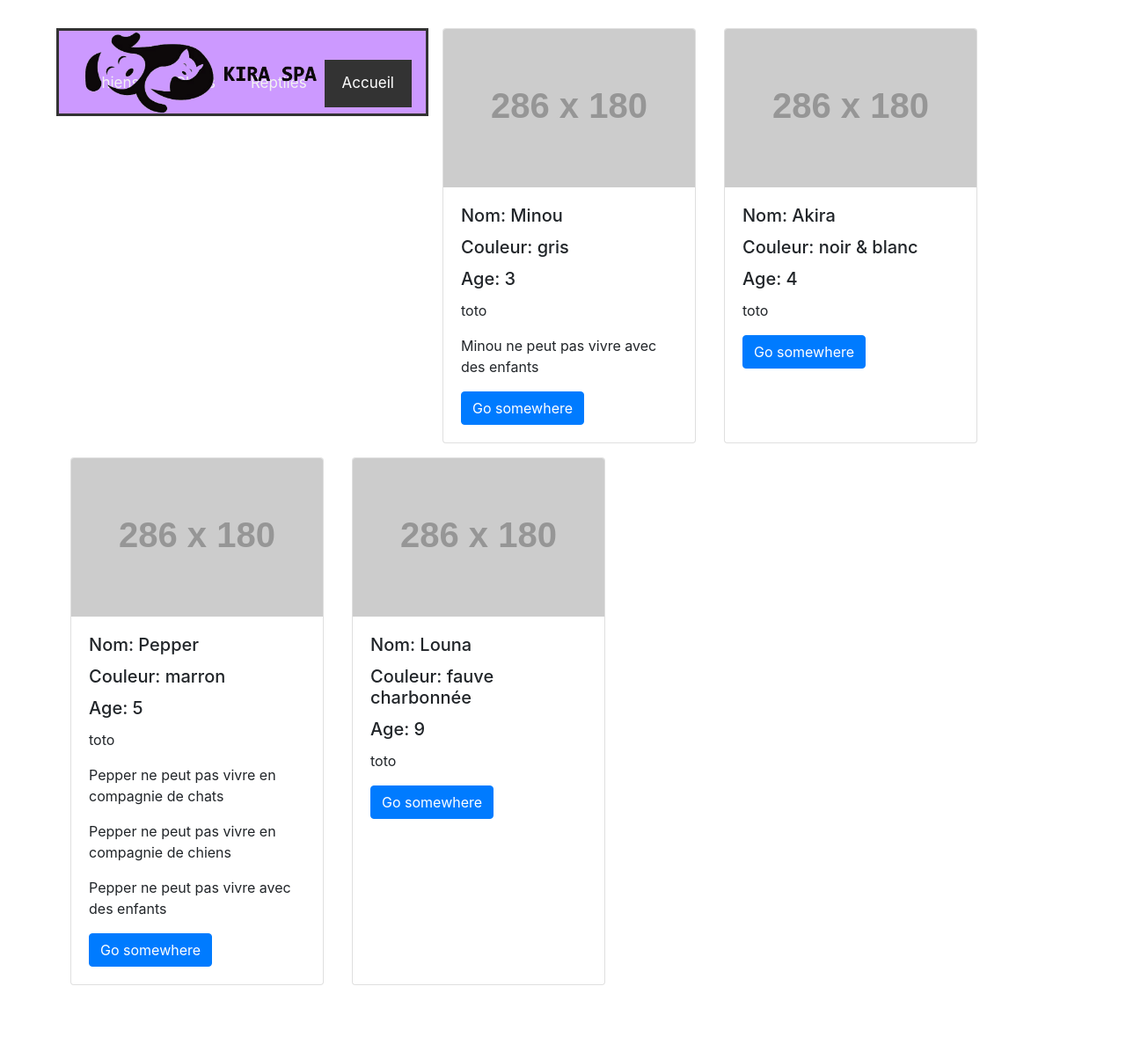
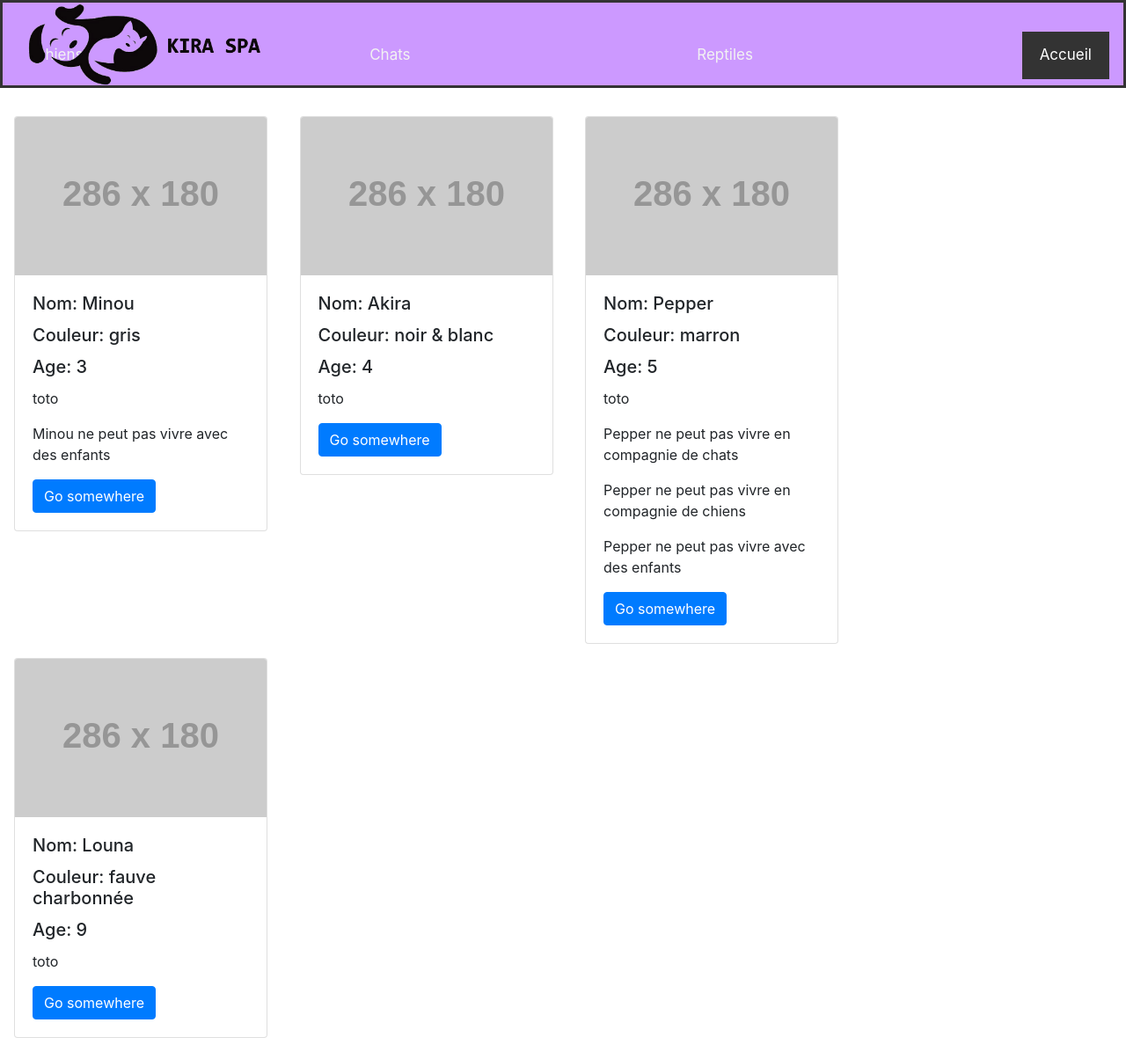
Before and after one commit to NADROWORLD/Projectphp, a PHP site: page / in a window 1280 px wide. Shown: the whole page at 88% size. Before the commit the page ends 1120 px from the top, so only its background shows below. Run offline with PHP 8.4, Linux system fonts and the light colour scheme; data comes from the database, SQL or seed files in the repository; grey boxes labelled with a size stand in for pictures from a placeholder-image service; some libraries are stand-ins or nearby versions.

Commit message:
some css

```diff
--- a/App/templates/css/main.css
+++ b/App/templates/css/main.css
@@ -14,6 +14,7 @@
   background-color: #cc99ff;
   height: 100px;
   border: medium solid #333;
+  margin-bottom: 2rem;
 }
 
 .navbar a {
@@ -37,3 +38,7 @@
   color: white;
 }
 /* END NAV BAR */
+
+.card {
+  display: inline-flex !important;
+}
--- a/App/templates/head/head.php
+++ b/App/templates/head/head.php
@@ -5,14 +5,14 @@
   <head>
     <meta charset="utf-8">
     <title>navbar</title>
-    <link rel="stylesheet" href="/App/templates/css/main.css">
+    <link rel="stylesheet" href="./App/templates/css/main.css">
   </head>
 
 
 <body>
 
   <div class="navbar">
-    <img class="logo" width=300px; src="/App/templates/img/logo.png" >
+    <img class="logo" width=300px; src="./App/templates/img/logo.png" >
 
     <a href="#Chiens">Chiens</a>
     <a href="#Chats">Chats</a>
--- a/App/templates/indexView.php
+++ b/App/templates/indexView.php
@@ -10,13 +10,13 @@
     <link rel="stylesheet" href="./App/templates/css/main.css">
 </head>
 
-<body class="main">
+<body>
 
-        <div class="d-flex justify-content-around">
-            <?php foreach ($animals as $animal) {
-                echo $animal;
-            } ?>
-        </div>
+    <div class="d-flex justify-content-around">
+        <?php foreach ($animals as $animal) {
+            echo $animal;
+        } ?>
+    </div>
 
 </body>
 
```
